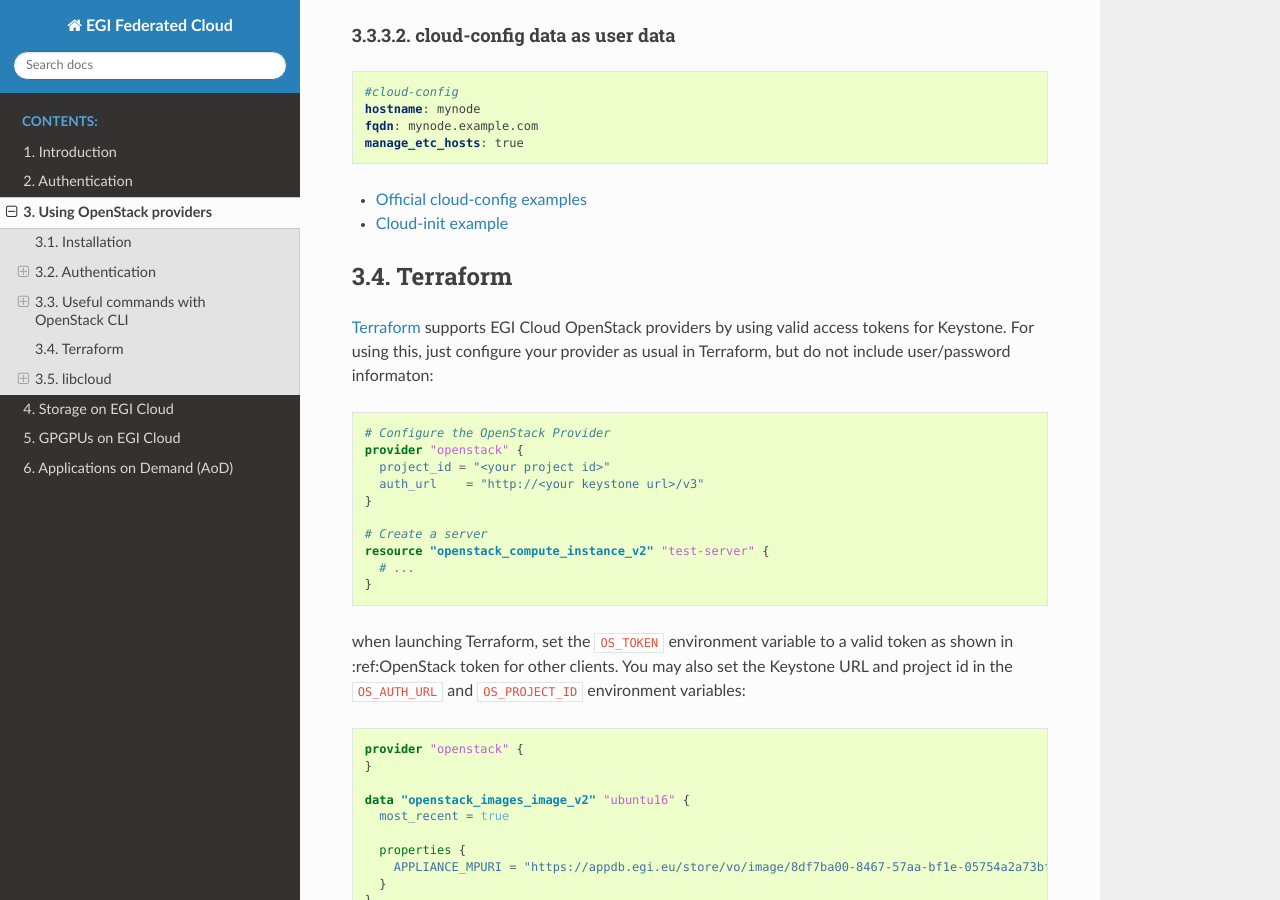
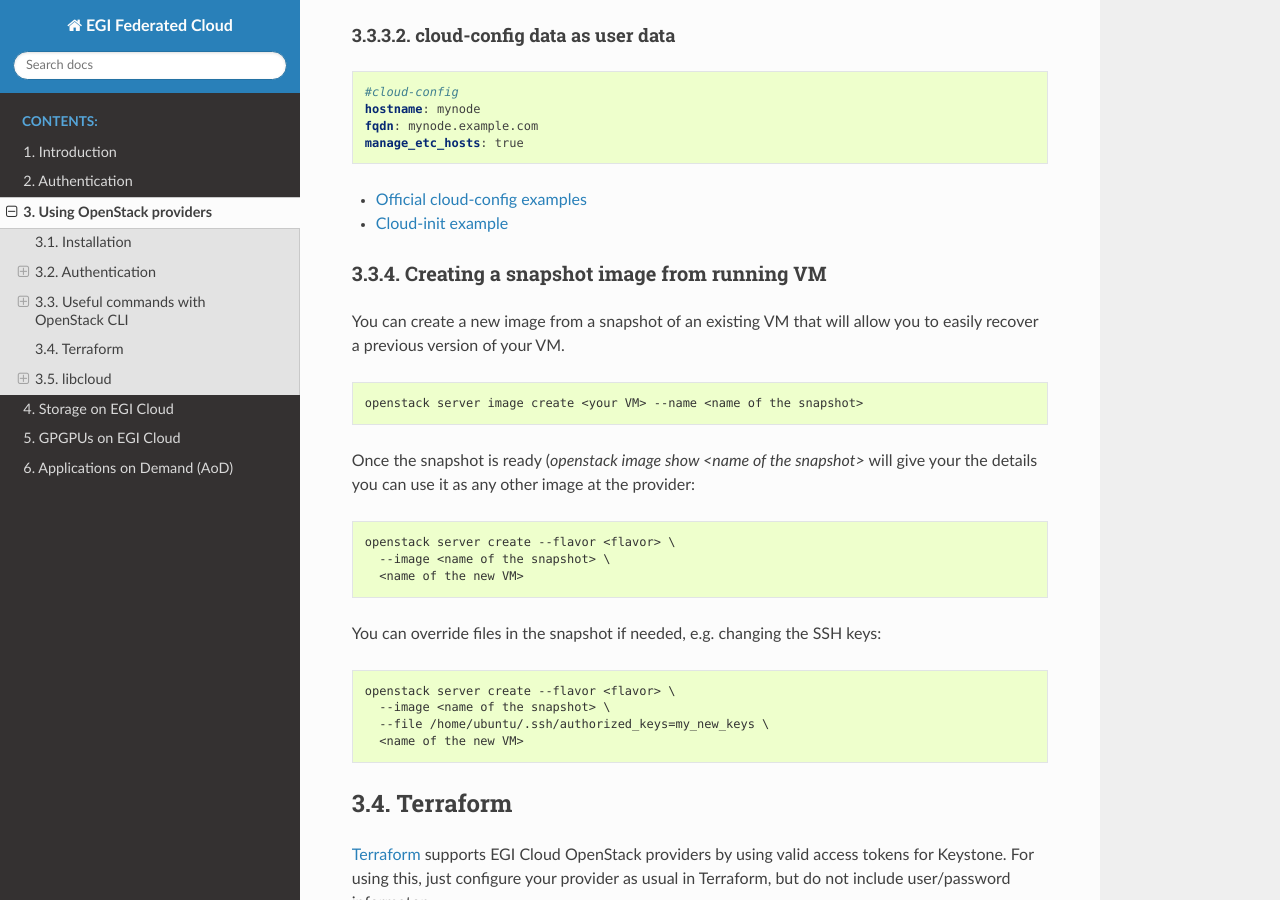
Before and after one commit to EGI-Federation/fedcloud-documentation, a Sphinx documentation site: the page built from source/usage-openstack.rst, in a window 1280 px wide and 900 px high, scrolled down 3086 px. Built offline with Sphinx 7.4.7 and the Read the Docs theme 2.0.0, drawn with Linux system fonts in a browser that asks for light colours.

Commit message:
Add snapshot option

```diff
--- a/source/usage-openstack.rst
+++ b/source/usage-openstack.rst
@@ -194,6 +194,36 @@ cloud-config data as user data
 * `Official cloud-config examples <https://cloudinit.readthedocs.io/en/latest/topics/examples.html#yaml-examples>`_
 * `Cloud-init example <https://www.zetta.io/en/help/articles-tutorials/customizing-instance-deployment-cloud-init/>`_
 
+
+Creating a snapshot image from running VM
+^^^^^^^^^^^^^^^^^^^^^^^^^^^^^^^^^^^^^^^^^
+
+You can create a new image from a snapshot of an existing VM that will allow
+you to easily recover a previous version of your VM.
+
+.. code-block:: console
+
+   openstack server image create <your VM> --name <name of the snapshot>
+
+Once the snapshot is ready (`openstack image show <name of the snapshot>` will
+give your the details you can use it as any other image at the provider:
+
+.. code-block:: console
+
+   openstack server create --flavor <flavor> \
+     --image <name of the snapshot> \
+     <name of the new VM>
+
+You can override files in the snapshot if needed, e.g. changing the SSH keys:
+
+.. code-block:: console
+
+   openstack server create --flavor <flavor> \
+     --image <name of the snapshot> \
+     --file /home/ubuntu/.ssh/authorized_keys=my_new_keys \
+     <name of the new VM>
+
+
 Terraform
 ---------
 
```
